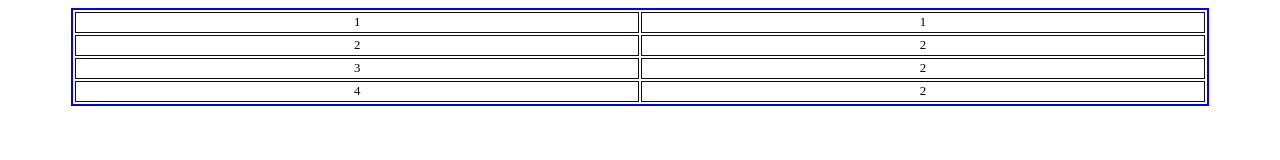
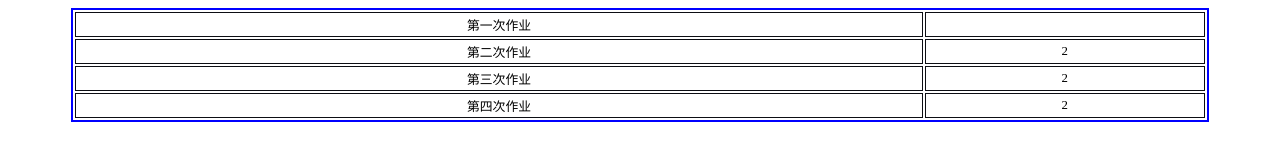
Before and after one commit to zhouxiaozhuan/zhouxiaozhuan.github.io, a plain HTML site: page mytest.html in a window 1280 px wide. Drawn offline with Linux system fonts and the light colour scheme.

Commit message:
Add files via upload

```diff
--- a/mytest.html
+++ b/mytest.html
@@ -19,19 +19,21 @@
 <body>
     <table>
         <tr>
-            <td>1</td>
-            <td>1</td>
+            <td>第一次作业</td>
+            <td>
+                <a href=""></a>
+            </td>
         </tr>
         <tr>
-            <td>2</td>
+            <td>第二次作业</td>
             <td>2</td>
         </tr>
         <tr>
-            <td>3</td>
+            <td>第三次作业</td>
             <td>2</td>
         </tr>
         <tr>
-            <td>4</td>
+            <td>第四次作业</td>
             <td>2</td>
         </tr>
 
```
